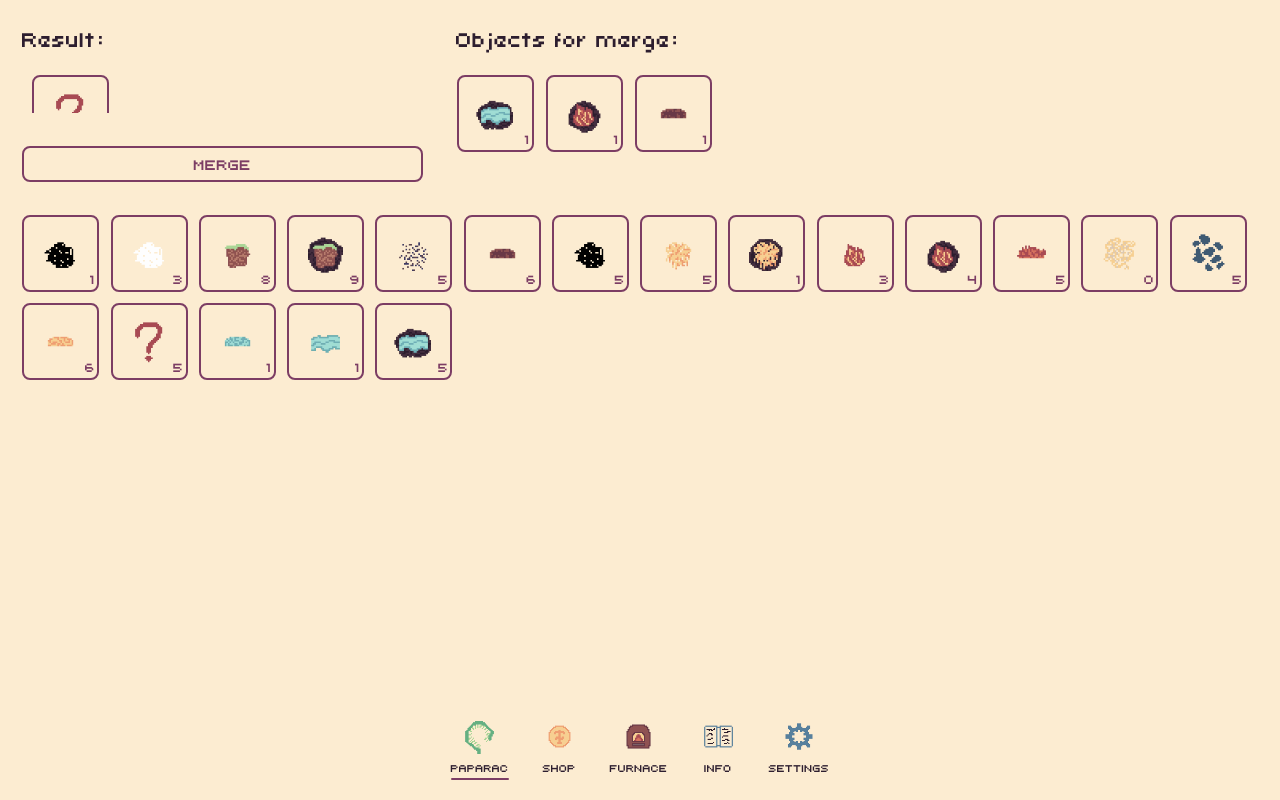
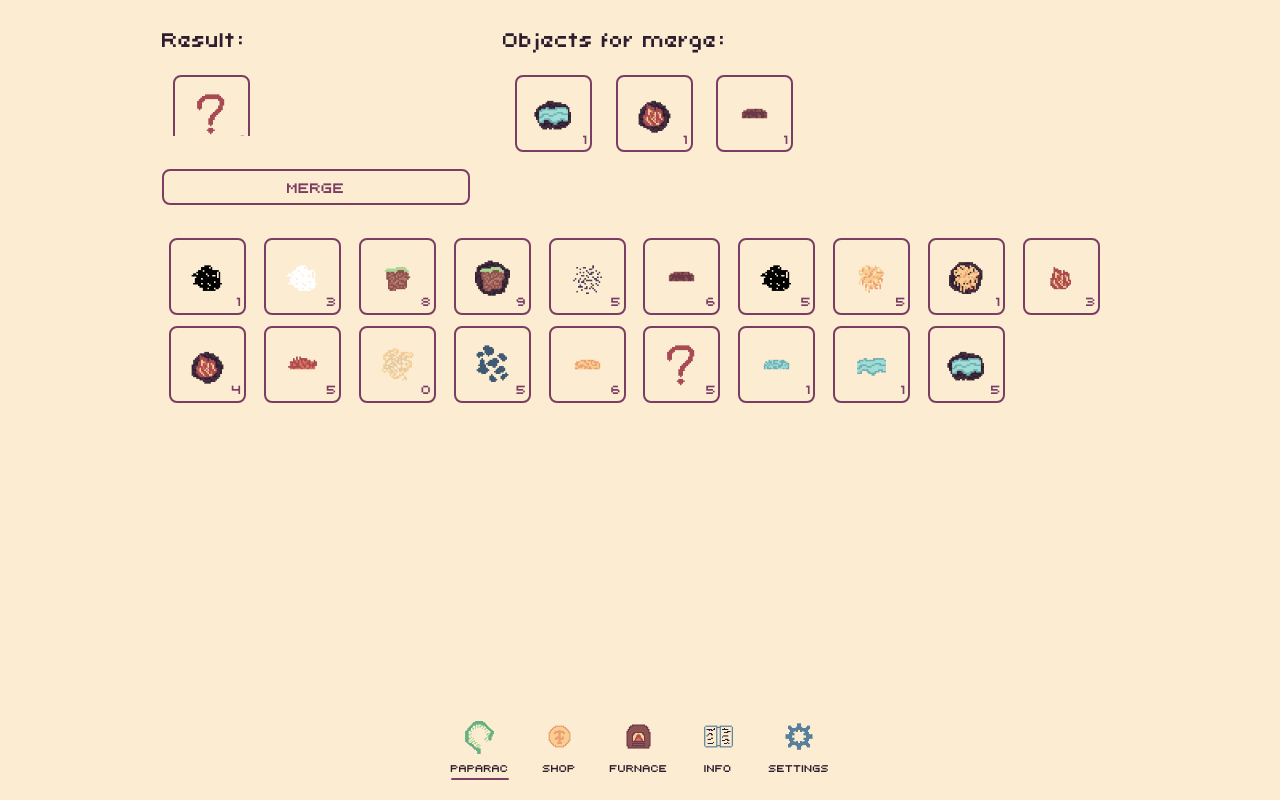
Before and after one commit to dzumita/paparac_kvetka_old, a Vue app: page / in a window 1280 px wide. Built offline with nearby package versions, Linux system fonts and the light colour scheme.

Commit message:
Updated size

```diff
--- a/src/App.vue
+++ b/src/App.vue
@@ -14,6 +14,7 @@ import AppMenu from '@/components/menu/AppMenu.vue'
 
 export default {
   components: { AppMenu },
+  // eslint-disable-next-line @typescript-eslint/explicit-module-boundary-types
   setup () {
     const inventory = [
       { id: 0, name: 'empty', count: '1' },
@@ -72,9 +73,10 @@ export default {
 
     width:      100%;
     height:     100%;
+    max-width:  1000px;
+    max-height: 1000px;
+    min-width:  300px;
     padding:    var(--padding);
-    max-width:  var(--maxWidth);
-    max-height: var(--maxHeight);
 
     display:               grid;
     grid-template-rows:    calc(100% - 3.8rem) 3.8rem;
--- a/src/assets/styleGuide.css
+++ b/src/assets/styleGuide.css
@@ -17,10 +17,6 @@
   /*~~~Font~~~*/
   font-family: var(--mainFont);
   font-size:   22px;
-
-  /*~~~Size~~~*/
-  --maxWidth:  2000px;
-  --maxHeight: 2000px;
 
   /*~~~Colors~~~*/
   --background:  var(--Flesh);
--- a/src/components/object/AppFactory.vue
+++ b/src/components/object/AppFactory.vue
@@ -31,6 +31,7 @@ export default {
       required: true
     }
   },
+  // eslint-disable-next-line @typescript-eslint/explicit-module-boundary-types
   setup () {
     const list = [
       { id: 11, name: 'waterClass', count: '1' },
--- a/src/views/ThePaparac.vue
+++ b/src/views/ThePaparac.vue
@@ -1,5 +1,5 @@
 <template>
-  <AppPageWrapper grid-rows="1fr 3fr">
+  <AppPageWrapper grid-rows="4fr 10fr">
     <template #content>
       <AppFactory text="merge" img="paparac" />
       <AppObjectLibrary :objects="inventory"/>
```
